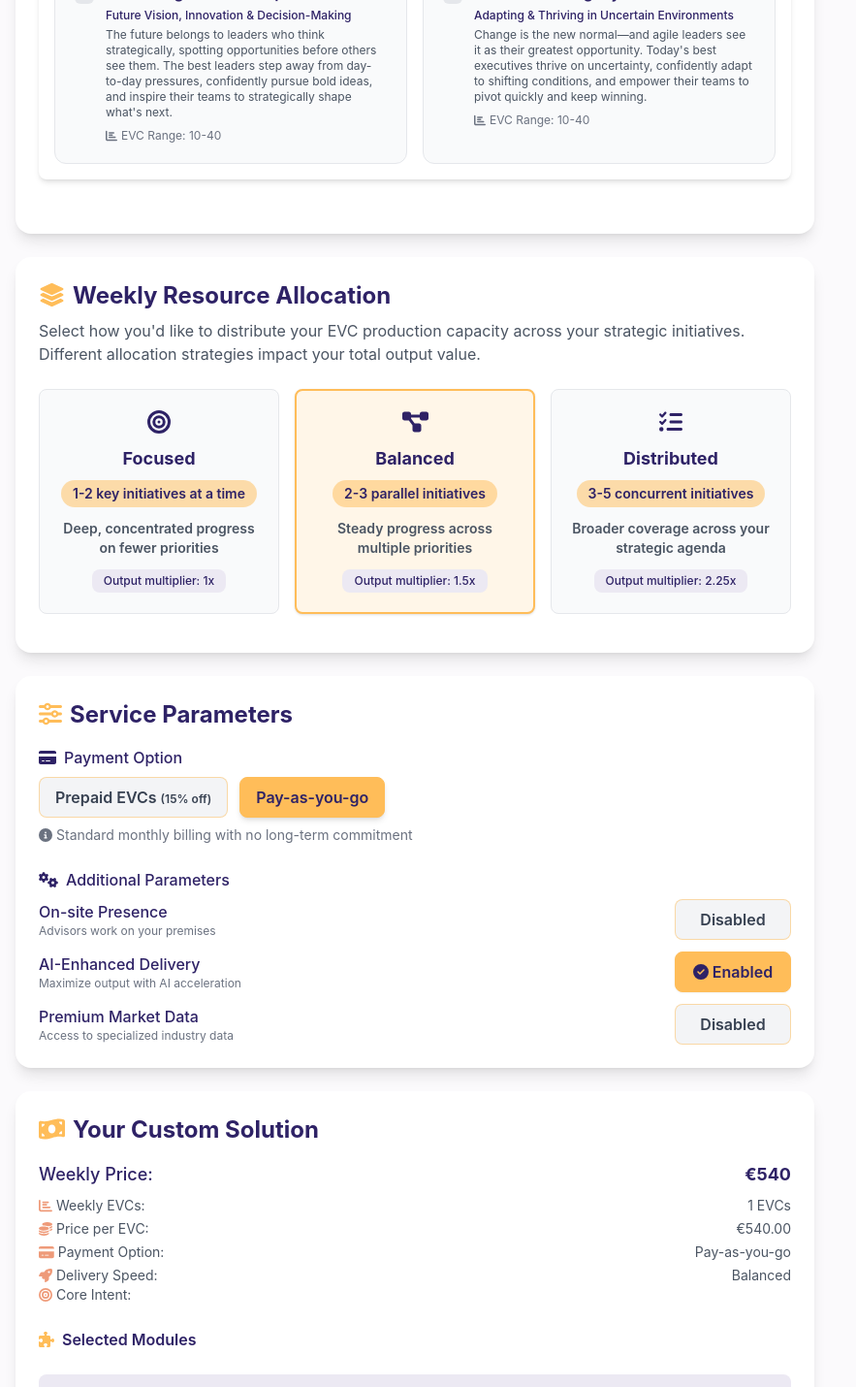
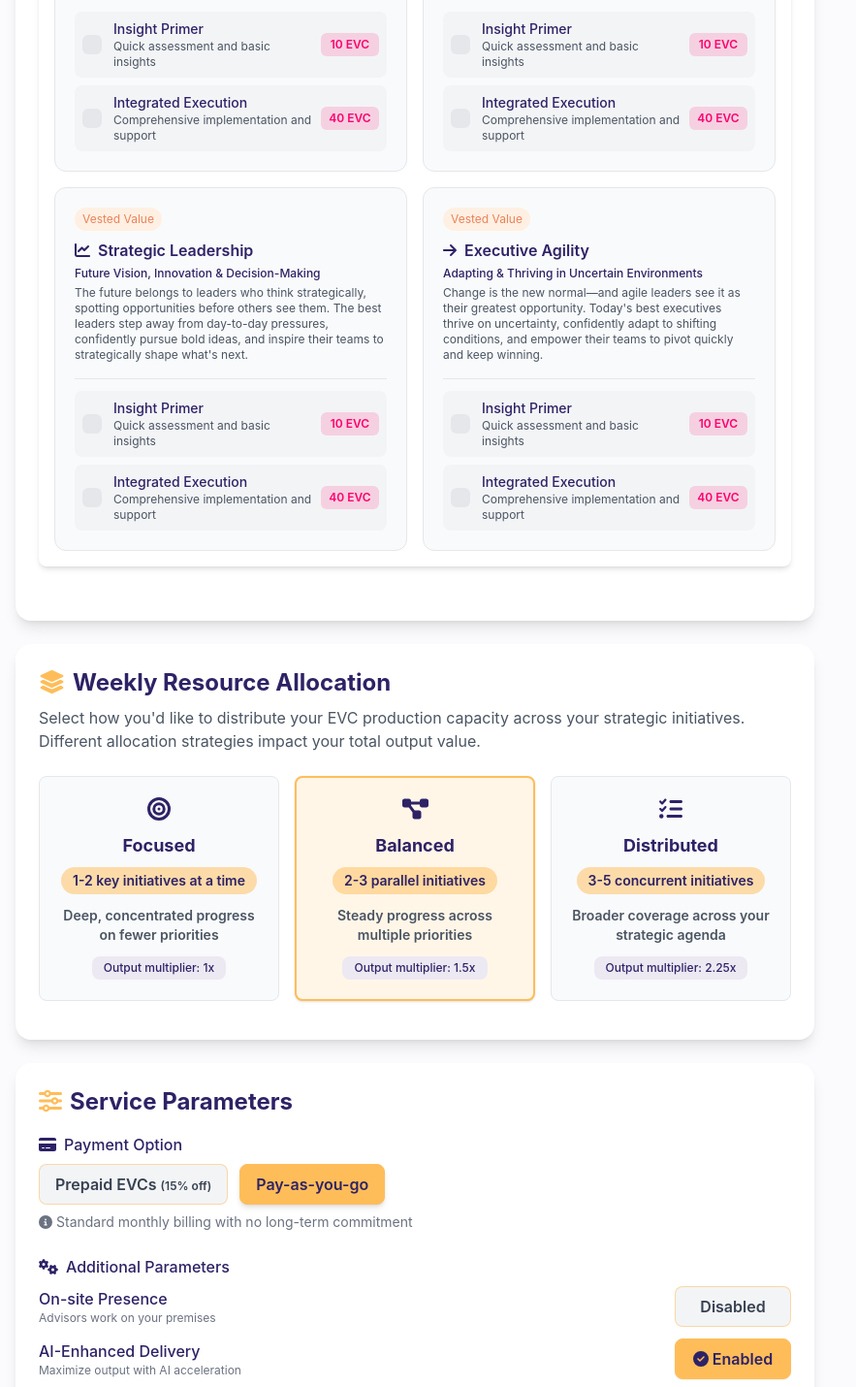
Before and after one commit to elexive-com/elexive-calc, a React (Create React App) app: page / in a window 1280 px wide. Shown: the part 1580-3010 px from the top of the page at 97% size, without its empty margins (0-883 px from the left). Built offline with nearby package versions, Linux system fonts and the light colour scheme.

Commit message:
added the module selection logic

```diff
--- a/src/CalculatorApp.jsx
+++ b/src/CalculatorApp.jsx
@@ -35,6 +35,8 @@ const CalculatorApp = () => {
             toggleModule={calculator.toggleModule}
             activePillar={calculator.activePillar}
             setActivePillar={calculator.setActivePillar}
+            selectedVariants={calculator.selectedVariants}
+            setSelectedVariants={calculator.setSelectedVariants}
           />
           <ResourceAllocationSelector
             resourceAllocation={calculator.resourceAllocation}
@@ -60,6 +62,7 @@ const CalculatorApp = () => {
             parameters={calculator.parameters}
             serviceParameters={calculator.serviceParameters}
             resourceAllocation={calculator.resourceAllocation}
+            selectedVariants={calculator.selectedVariants}
           />
         </div>
 
--- a/src/components/ModuleSelector.jsx
+++ b/src/components/ModuleSelector.jsx
@@ -2,7 +2,7 @@ import React from 'react';
 import { FontAwesomeIcon } from '@fortawesome/react-fontawesome';
 import {
   faPuzzlePiece, faUsers, faLightbulb,
-  faServer, faCheck, faChartBar
+  faServer, faCheck
 } from '@fortawesome/free-solid-svg-icons';
 import { getModuleIcon } from '../utils/iconUtils';
 
@@ -11,8 +11,46 @@ const ModuleSelector = ({
   selectedModules,
   toggleModule,
   activePillar,
-  setActivePillar
+  setActivePillar,
+  selectedVariants = {},
+  setSelectedVariants
 }) => {
+  // Handle module variant selection
+  const handleVariantSelect = (moduleName, variantType) => {
+    // If selecting the same variant that's already selected, deselect the module
+    if (selectedModules.includes(moduleName) && selectedVariants[moduleName] === variantType) {
+      handleModuleDeselect(moduleName);
+      return;
+    }
+
+    // Update selected variant for this module
+    const newSelectedVariants = {
+      ...selectedVariants,
+      [moduleName]: variantType
+    };
+
+    // Pass updated variants to parent component
+    setSelectedVariants(newSelectedVariants);
+
+    // If module wasn't selected before, toggle it on
+    if (!selectedModules.includes(moduleName)) {
+      toggleModule(moduleName);
+    }
+  };
+
+  // Handle module deselection
+  const handleModuleDeselect = (moduleName) => {
+    // Remove this module from selected variants
+    const newSelectedVariants = { ...selectedVariants };
+    delete newSelectedVariants[moduleName];
+    setSelectedVariants(newSelectedVariants);
+
+    // Toggle the module off
+    if (selectedModules.includes(moduleName)) {
+      toggleModule(moduleName);
+    }
+  };
+
   // Group modules by pillar
   const modulesByPillar = {
     Transformation: modules.filter(module => module.pillar === "Transformation"),
@@ -79,8 +117,7 @@ const ModuleSelector = ({
                 {pillarModules.map((module) => (
                   <div
                     key={module.name}
-                    onClick={() => toggleModule(module.name)}
-                    className={`p-5 rounded-xl cursor-pointer transition-all duration-200 ${
+                    className={`p-5 rounded-xl transition-all duration-200 ${
                       selectedModules.includes(module.name)
                         ? 'bg-[#FFF6E8] border-2 border-[var(--elexive-accent)] shadow'
                         : 'bg-gray-50 border border-gray-200 hover:border-[var(--elexive-accent)] hover:shadow'
@@ -98,13 +135,6 @@ const ModuleSelector = ({
                     </div>
 
                     <div className="flex items-start">
-                      <div className={`w-5 h-5 rounded-md mr-3 mt-1 flex-shrink-0 flex items-center justify-center ${
-                        selectedModules.includes(module.name) ? 'bg-[var(--elexive-accent)]' : 'bg-gray-200'
-                      }`}>
-                        {selectedModules.includes(module.name) && (
-                          <FontAwesomeIcon icon={faCheck} className="text-white text-xs" />
-                        )}
-                      </div>
                       <div>
                         <div className="flex items-center mb-1">
                           <FontAwesomeIcon
@@ -114,12 +144,71 @@ const ModuleSelector = ({
                           <h3 className="font-semibold">{module.name}</h3>
                         </div>
                         <p className="text-xs font-medium text-[var(--elexive-primary)] mb-1">{module.heading}</p>
-                        <p className="text-xs text-gray-600 mb-2">{module.description}</p>
-                        <div className="flex justify-between text-xs text-gray-500">
-                          <span>
-                            <FontAwesomeIcon icon={faChartBar} className="mr-1" />
-                            EVC Range: {module.variants[0].evcValue}-{module.variants[1] ? module.variants[1].evcValue : module.variants[0].evcValue}
-                          </span>
+                        <p className="text-xs text-gray-600 mb-4">{module.description}</p>
+
+                        {/* Module options at the bottom */}
+                        <div className="flex flex-col gap-2 mt-3 border-t pt-3">
+                          <div
+                            onClick={() => handleVariantSelect(module.name, 'insightPrimer')}
+                            className={`flex items-center justify-between p-2 rounded-lg cursor-pointer ${
+                              selectedModules.includes(module.name) &&
+                              selectedVariants[module.name] === 'insightPrimer'
+                                ? 'bg-[var(--elexive-evc-light)]'
+                                : 'bg-gray-100 hover:bg-[var(--elexive-evc-light)]'
+                            }`}
+                          >
+                            <div className="flex items-center">
+                              <div className={`w-5 h-5 rounded-md mr-3 flex-shrink-0 flex items-center justify-center ${
+                                selectedModules.includes(module.name) &&
+                                selectedVariants[module.name] === 'insightPrimer'
+                                  ? 'bg-[var(--elexive-evc)]'
+                                  : 'bg-gray-200'
+                              }`}>
+                                {selectedModules.includes(module.name) &&
+                                 selectedVariants[module.name] === 'insightPrimer' && (
+                                  <FontAwesomeIcon icon={faCheck} className="text-white text-xs" />
+                                )}
+                              </div>
+                              <div>
+                                <div className="text-sm font-medium">Insight Primer</div>
+                                <div className="text-xs text-gray-600">Quick assessment and basic insights</div>
+                              </div>
+                            </div>
+                            <div className="ml-2 px-2 py-1 bg-[var(--elexive-evc-light)] rounded-md text-xs font-semibold text-[var(--elexive-evc)] whitespace-nowrap min-w-[60px] text-center">
+                              {module.variants[0].evcValue} EVC
+                            </div>
+                          </div>
+
+                          <div
+                            onClick={() => handleVariantSelect(module.name, 'integratedExecution')}
+                            className={`flex items-center justify-between p-2 rounded-lg cursor-pointer ${
+                              selectedModules.includes(module.name) &&
+                              selectedVariants[module.name] === 'integratedExecution'
+                                ? 'bg-[var(--elexive-evc-light)]'
+                                : 'bg-gray-100 hover:bg-[var(--elexive-evc-light)]'
+                            }`}
+                          >
+                            <div className="flex items-center">
+                              <div className={`w-5 h-5 rounded-md mr-3 flex-shrink-0 flex items-center justify-center ${
+                                selectedModules.includes(module.name) &&
+                                selectedVariants[module.name] === 'integratedExecution'
+                                  ? 'bg-[var(--elexive-evc)]'
+                                  : 'bg-gray-200'
+                              }`}>
+                                {selectedModules.includes(module.name) &&
+                                 selectedVariants[module.name] === 'integratedExecution' && (
+                                  <FontAwesomeIcon icon={faCheck} className="text-white text-xs" />
+                                )}
+                              </div>
+                              <div>
+                                <div className="text-sm font-medium">Integrated Execution</div>
+                                <div className="text-xs text-gray-600">Comprehensive implementation and support</div>
+                              </div>
+                            </div>
+                            <div className="ml-2 px-2 py-1 bg-[var(--elexive-evc-light)] rounded-md text-xs font-semibold text-[var(--elexive-evc)] whitespace-nowrap min-w-[60px] text-center">
+                              {module.variants[1] ? module.variants[1].evcValue : module.variants[0].evcValue} EVC
+                            </div>
+                          </div>
                         </div>
                       </div>
                     </div>
--- a/src/components/PricingSummary.jsx
+++ b/src/components/PricingSummary.jsx
@@ -4,7 +4,7 @@ import {
   faMoneyBillWave, faChartBar, faCoins,
   faCreditCard, faRocket, faBullseye,
   faPuzzlePiece, faCalculator, faSlidersH,
-  faCheckCircle, faEnvelope
+  faCheckCircle, faEnvelope, faLightbulb, faTools
 } from '@fortawesome/free-solid-svg-icons';
 import calculatorConfig from '../config/calculatorConfig.json';
 
@@ -20,21 +20,41 @@ const PricingSummary = ({
   evcBase,
   parameters,
   serviceParameters,
-  resourceAllocation
+  resourceAllocation,
+  selectedVariants = {}
 }) => {
-  // Get selected modules with their EVC ranges for display
+  // Get selected modules with their EVC values based on selected variant
   const selectedModuleDetails = modules
     .filter(module => selectedModules.includes(module.name))
-    .map(module => ({
-      name: module.name,
-      evcRange: {
-        min: module.variants[0].evcValue,
-        max: module.variants[1] ? module.variants[1].evcValue : module.variants[0].evcValue
-      }
-    }));
+    .map(module => {
+      // Default to insightPrimer if no variant is selected
+      const variantType = selectedVariants[module.name] || 'insightPrimer';
+      const variantIndex = variantType === 'insightPrimer' ? 0 : 1;
+      const evcValue = module.variants[variantIndex]?.evcValue || module.variants[0].evcValue;
+
+      return {
+        name: module.name,
+        selectedVariant: variantType,
+        evcValue: evcValue,
+        evcRange: {
+          min: module.variants[0].evcValue,
+          max: module.variants[1] ? module.variants[1].evcValue : module.variants[0].evcValue
+        }
+      };
+    });
 
   // Get payment option details
   const paymentDetails = evcBase.paymentOptions[paymentOption];
+
+  // Get variant display name
+  const getVariantDisplayName = (variantType) => {
+    return variantType === 'insightPrimer' ? 'Insight Primer' : 'Integrated Execution';
+  };
+
+  // Get variant icon
+  const getVariantIcon = (variantType) => {
+    return variantType === 'insightPrimer' ? faLightbulb : faTools;
+  };
 
   return (
     <div className="bg-white p-6 rounded-2xl shadow-lg mb-6">
@@ -49,12 +69,12 @@ const PricingSummary = ({
           <span className="font-bold text-[var(--elexive-primary)]">€{totalPrice.toLocaleString()}</span>
         </div>
         <div className="flex justify-between text-sm text-gray-600 mb-1">
-          <span><FontAwesomeIcon icon={faChartBar} className="text-[var(--elexive-secondary)] opacity-80 mr-1" />Weekly EVCs:</span>
-          <span>{monthlyEvcs} EVCs</span>
+          <span><FontAwesomeIcon icon={faChartBar} className="text-[var(--elexive-evc)] opacity-80 mr-1" />Weekly EVCs:</span>
+          <span className="font-medium text-[var(--elexive-evc)]">{monthlyEvcs} EVCs</span>
         </div>
         <div className="flex justify-between text-sm text-gray-600 mb-1">
-          <span><FontAwesomeIcon icon={faCoins} className="text-[var(--elexive-secondary)] opacity-80 mr-1" />Price per EVC:</span>
-          <span>€{evcPricePerUnit.toFixed(2)}</span>
+          <span><FontAwesomeIcon icon={faCoins} className="text-[var(--elexive-evc)] opacity-80 mr-1" />Price per EVC:</span>
+          <span className="font-medium text-[var(--elexive-evc)]">€{evcPricePerUnit.toFixed(2)}</span>
         </div>
         <div className="flex justify-between text-sm text-gray-600 mb-1">
           <span><FontAwesomeIcon icon={faCreditCard} className="text-[var(--elexive-secondary)] opacity-80 mr-1" />Payment Option:</span>
@@ -77,20 +97,26 @@ const PricingSummary = ({
         </h3>
         <div className="grid grid-cols-1 md:grid-cols-2 gap-3">
           {selectedModuleDetails.map((module) => (
-            <div key={module.name} className="text-sm bg-[#FFF6E8] p-3 rounded border border-[var(--elexive-accent)] border-opacity-20">
+            <div key={module.name} className="text-sm bg-[var(--elexive-evc-light)] p-3 rounded border border-[var(--elexive-evc)] border-opacity-20">
               <div className="font-medium text-[var(--elexive-primary)]">{module.name}</div>
-              <div className="text-xs text-gray-600 mt-1">EVC Range: {module.evcRange.min}-{module.evcRange.max}</div>
+              <div className="flex items-center text-xs text-gray-700 mt-1">
+                <FontAwesomeIcon icon={getVariantIcon(module.selectedVariant)} className="mr-1 text-[var(--elexive-evc)]" />
+                <span className="font-medium">{getVariantDisplayName(module.selectedVariant)}</span>
+              </div>
+              <div className="text-xs mt-1">
+                <span className="text-[var(--elexive-evc)] font-medium">{module.evcValue} EVC</span>
+              </div>
             </div>
           ))}
         </div>
 
-        <div className="mt-4 bg-[#ECE9F3] p-3 rounded-lg">
+        <div className="mt-4 bg-[var(--elexive-evc-light)] p-3 rounded-lg">
           <h4 className="text-sm font-medium text-[var(--elexive-primary)]">
-            <FontAwesomeIcon icon={faCalculator} className="mr-1" />
+            <FontAwesomeIcon icon={faCalculator} className="mr-1 text-[var(--elexive-evc)]" />
             EVC Calculation
           </h4>
           <div className="text-xs text-gray-600 mt-1">
-            <p>Base EVC from modules: {selectedModuleDetails.reduce((sum, module) => sum + (module.evcRange.min + module.evcRange.max)/2, 0).toFixed(1)} EVCs</p>
+            <p>Base EVC from modules: <span className="text-[var(--elexive-evc)] font-medium">{selectedModuleDetails.reduce((sum, module) => sum + module.evcValue, 0)} EVCs</span></p>
             <p>Resource allocation ({calculatorConfig.resourceAllocation[resourceAllocation].description}): {calculatorConfig.resourceAllocation[resourceAllocation].outputMultiplier}x</p>
             {Object.entries(parameters)
               .filter(([, enabled]) => enabled)
--- a/src/components/SummarySidebar.jsx
+++ b/src/components/SummarySidebar.jsx
@@ -50,13 +50,17 @@ const SummarySidebar = ({ calculator }) => {
               <div className="space-y-1.5">
                 {selectedModules.map(moduleName => {
                   const moduleConfig = modules.find(m => m.name === moduleName);
-                  const evcMin = moduleConfig?.variants[0]?.evcValue || 0;
-                  const evcMax = moduleConfig?.variants[1]?.evcValue || evcMin;
+                  // Get the selected variant type or default to 'insightPrimer'
+                  const variantType = calculator.selectedVariants[moduleName] || 'insightPrimer';
+                  // Get the appropriate EVC value based on selected variant
+                  const variantIndex = variantType === 'insightPrimer' ? 0 : 1;
+                  const evcValue = moduleConfig?.variants[variantIndex]?.evcValue || moduleConfig?.variants[0]?.evcValue || 0;
+
                   return (
                     <div key={moduleName} className="flex justify-between items-center bg-[var(--elexive-accent-light)] bg-opacity-20 py-1.5 px-2.5 rounded">
                       <span className="text-[var(--elexive-primary)] text-xs font-medium">{moduleName}</span>
-                      <span className="text-[var(--elexive-primary)] text-[10px] bg-white px-1.5 py-0.5 rounded-full font-medium">
-                        {evcMin}-{evcMax} EVCs
+                      <span className="text-[var(--elexive-evc)] text-[10px] bg-[var(--elexive-evc-light)] px-1.5 py-0.5 rounded-full font-medium">
+                        {evcValue} EVC
                       </span>
                     </div>
                   );
--- a/src/custom.css
+++ b/src/custom.css
@@ -4,6 +4,7 @@
    - Font/primary foreground: #2E2266
    - Primary accent: #FFBD59
    - Secondary accent: #EB8258
+   - EVC accent: #FF006E
 */
 
 /* Global styles */
@@ -13,6 +14,8 @@
   --elexive-accent: #FFBD59;
   --elexive-accent-light: rgba(255, 189, 89, 0.5); /* Added accent-light as 50% opacity version of accent */
   --elexive-secondary: #EB8258;
+  --elexive-evc: #FF006E; /* New EVC accent color */
+  --elexive-evc-light: rgba(255, 0, 110, 0.15); /* Light version for backgrounds */
   --elexive-border-radius: 12px;
   --elexive-button-radius: 8px;
   --elexive-transition: all 0.2s ease-in-out;
--- a/src/hooks/useCalculator.js
+++ b/src/hooks/useCalculator.js
@@ -7,6 +7,7 @@ export default function useCalculator() {
   // State for user selections
   const [intent, setIntent] = useState('');
   const [selectedModules, setSelectedModules] = useState([]);
+  const [selectedVariants, setSelectedVariants] = useState({});
   const [resourceAllocation, setResourceAllocation] = useState(calculatorConfig.defaults.resourceAllocation);
   const [paymentOption, setPaymentOption] = useState(calculatorConfig.defaults.paymentOption);
   const [selectedEvcTier, setSelectedEvcTier] = useState('Standard');
@@ -137,16 +138,26 @@ export default function useCalculator() {
     // Calculate total EVCs needed based on selected modules (consumer side)
     let baseModuleEvcs = 0;
     if (selectedModules.length > 0) {
-      // Find the selected modules and sum their EVC values
+      // Find the selected modules and sum their EVC values based on the selected variant
       const selectedModuleConfigs = modules.filter(module =>
         selectedModules.includes(module.name)
       );
 
-      // Use average of min/max EVC values for each module from variants
+      // Instead of average, use specific variant EVC value based on user selection
       baseModuleEvcs = selectedModuleConfigs.reduce((total, module) => {
-        const minEvc = module.variants[0].evcValue;
-        const maxEvc = module.variants[1] ? module.variants[1].evcValue : minEvc;
-        return total + ((minEvc + maxEvc) / 2);
+        // Default to first variant (Insight Primer) if no specific selection
+        let variantType = selectedVariants[module.name];
+
+        // If no variant is selected yet, default to insightPrimer
+        if (!variantType) {
+          variantType = 'insightPrimer';
+        }
+
+        // Find the corresponding EVC value based on the variant type
+        const variantIndex = variantType === 'insightPrimer' ? 0 : 1;
+        const evcValue = module.variants[variantIndex]?.evcValue || module.variants[0].evcValue;
+
+        return total + evcValue;
       }, 0);
     } else {
       // If no modules selected, use a minimum value of 1 EVC
@@ -215,7 +226,7 @@ export default function useCalculator() {
     setMonthlyEvcs(productionCapacity);
     setEvcPricePerUnit(pricePerEvc);
     setTotalPrice(Math.round(productionCapacity * pricePerEvc));
-  }, [selectedModules, resourceAllocation, parameters, paymentOption, parameterModifiers, modules]);
+  }, [selectedModules, resourceAllocation, parameters, paymentOption, parameterModifiers, modules, selectedVariants]);
 
   // Use the memoized callback in useEffect
   useEffect(() => {
@@ -226,6 +237,8 @@ export default function useCalculator() {
     // State
     intent,
     selectedModules,
+    selectedVariants,
+    setSelectedVariants,
     resourceAllocation,
     paymentOption,
     selectedEvcTier,
```
